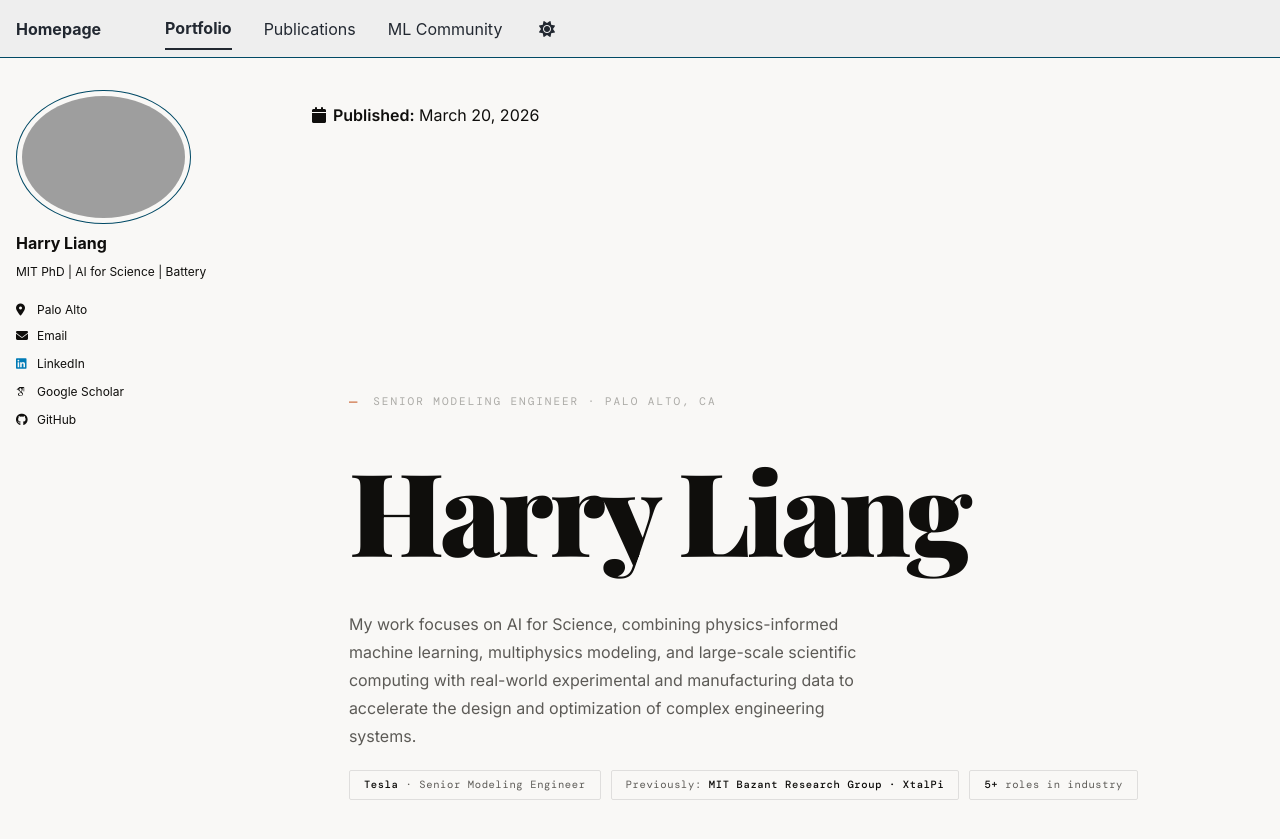
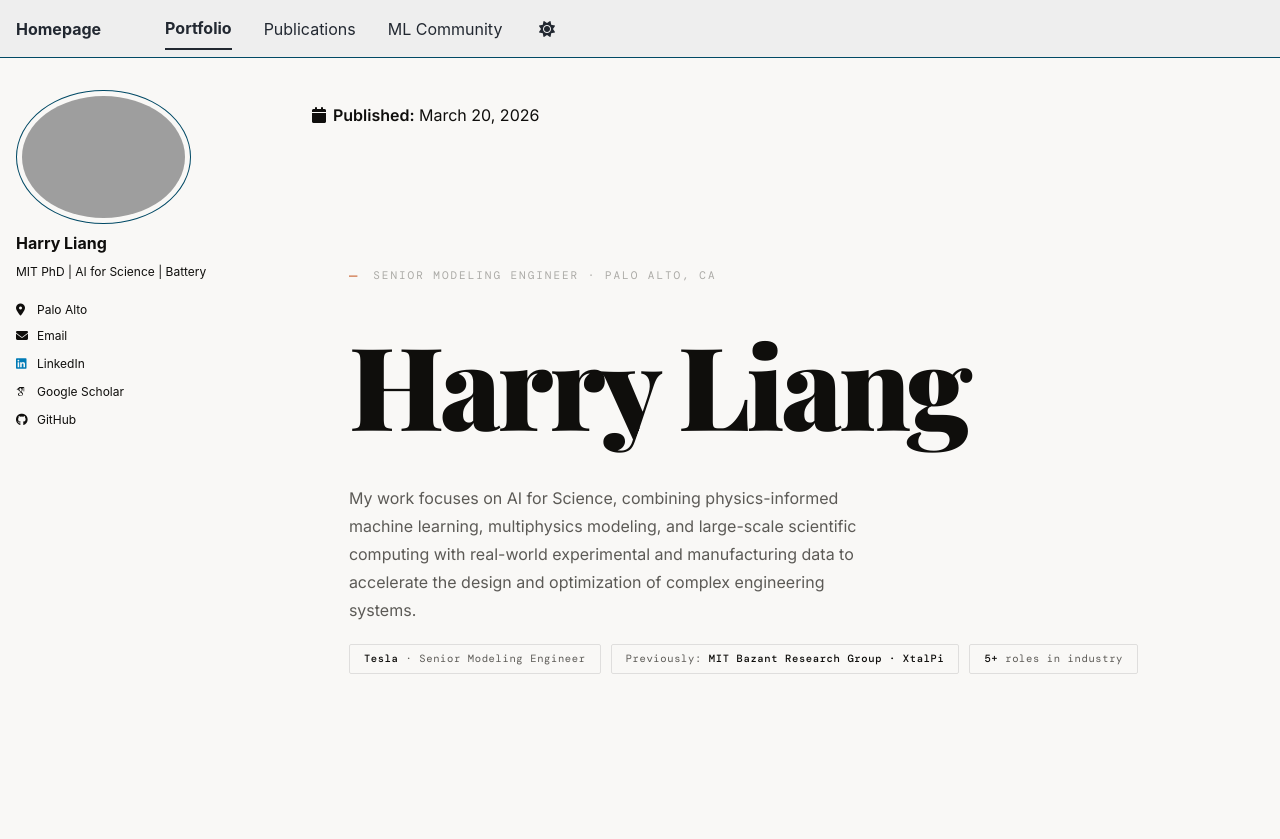
Before and after one commit to HarryQL/HarryQL.github.io, a Jekyll site: the page built from _portfolio/index.html, in a window 1280 px wide and 900 px high. Shown: the top 839 px of the window. Built offline with Jekyll 4.4.1, drawn with Linux system fonts in a browser that asks for light colours; some web fonts are replaced; a script bundle is joined from its source files by our own code; library files that are not in the unit come from our copies.

Commit message:
Update index.html

```diff
--- a/_portfolio/index.html
+++ b/_portfolio/index.html
@@ -65,8 +65,8 @@ title: ""
       min-height: 100vh;
       display: flex;
       flex-direction: column;
-      justify-content: center;
-      padding: 80px 40px;
+      justify-content: flex-start;   /* ← changed */
+      padding: 120px 40px 80px;     /* ← add top bias */
       border-bottom: 1px solid var(--line);
       position: relative;
     }
@@ -91,9 +91,12 @@ title: ""
     }
     .hero-headline em { font-style: italic; color: var(--accent); }
     .hero-body {
-      font-size: 16px; line-height: 1.75;
-      color: var(--text-2); max-width: 520px;
-      margin-bottom: 52px; font-weight: 400;
+      font-size: 16px;
+      line-height: 1.75;
+      color: var(--text-2);
+      max-width: min(720px, 60%);
+      margin-bottom: 52px;
+      font-weight: 400;
     }
     .hero-badges { display: flex; flex-wrap: wrap; gap: 10px; }
     .hero-badge {
```
